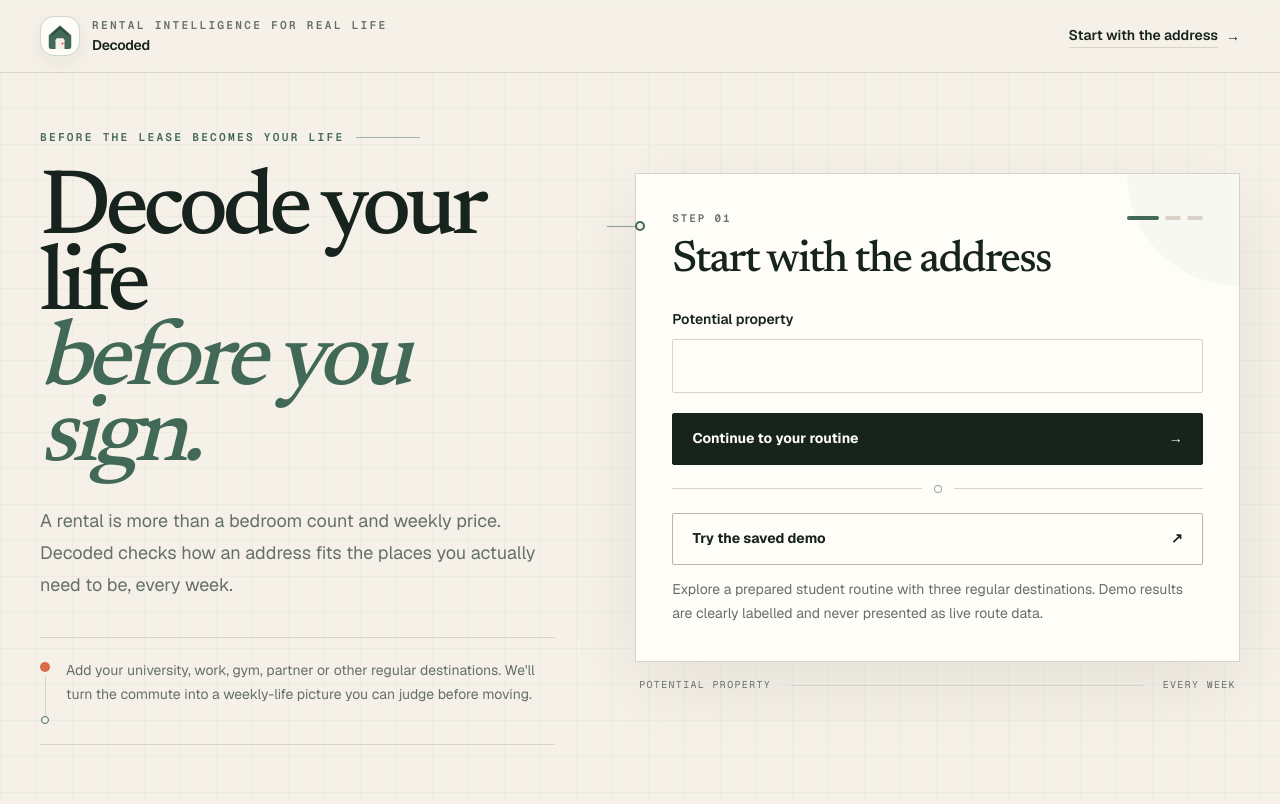
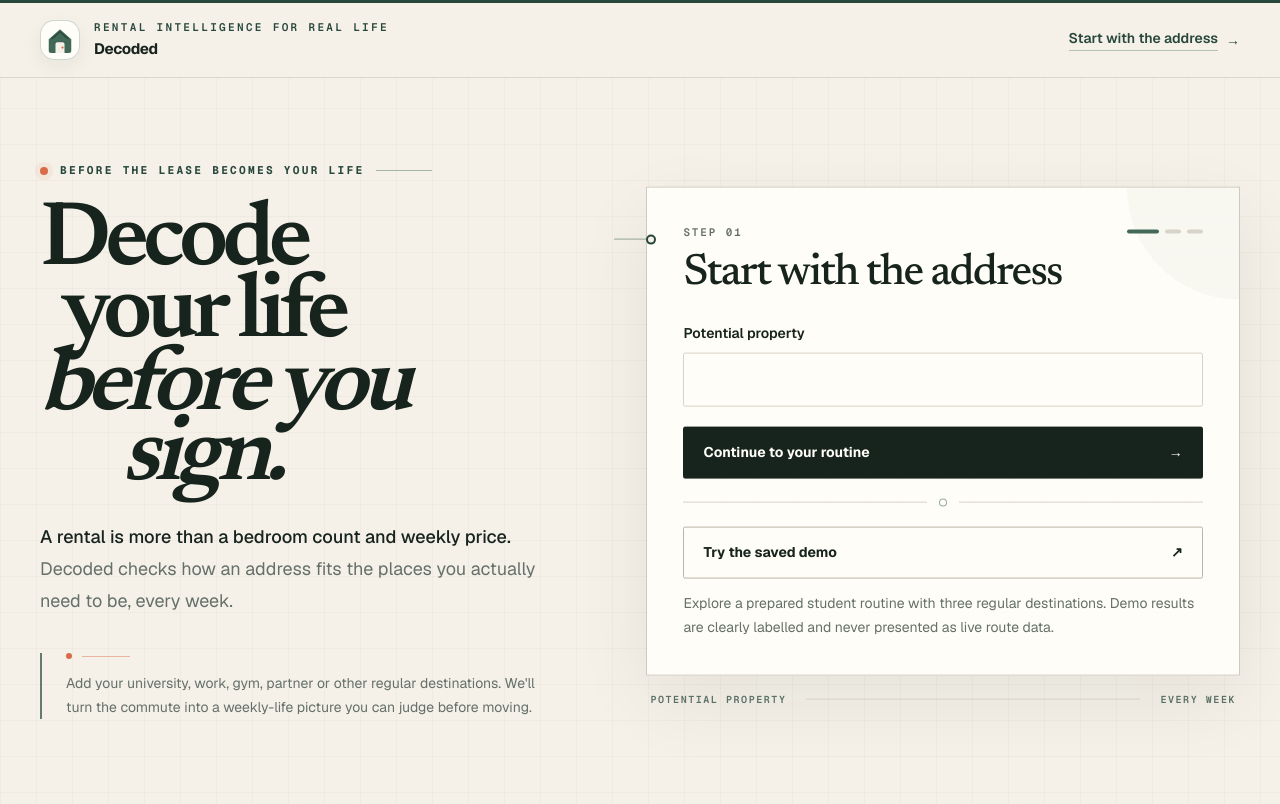
Before and after one commit to anshg15/Ansley, a Next.js app: page / in a window 1280 px wide. Built offline with nearby package versions, Linux system fonts and the light colour scheme.

Commit message:
style: sharpen emerald editorial hero

```diff
--- a/app/page.tsx
+++ b/app/page.tsx
@@ -21,9 +21,9 @@ function DecodedHouseMark({ className = "h-9 w-9" }: { className?: string }) {
 export default function Home() {
   return (
     <main className="min-h-screen text-ink">
-      <header className="border-b border-border/90 bg-parchment/92 backdrop-blur-sm">
-        <div className="mx-auto flex h-[4.5rem] w-full max-w-7xl items-center justify-between px-5 sm:px-8 lg:px-10">
-          <Link href="/" className="group flex items-center gap-3" aria-label="Decoded home">
+      <header className="border-b border-border/90 border-t-[3px] border-t-moss-deep bg-parchment/94 backdrop-blur-sm">
+        <div className="mx-auto flex h-[4.6rem] w-full max-w-7xl items-center justify-between px-5 sm:px-8 lg:px-10">
+          <Link href="/" className="group flex items-center gap-3.5" aria-label="Decoded home">
             <span
               aria-hidden="true"
               className="grid h-10 w-10 shrink-0 place-items-center overflow-hidden rounded-[0.9rem] border border-moss/25 bg-paper shadow-[0_7px_20px_rgba(23,35,29,0.06)] transition-[transform,box-shadow,border-color] duration-200 group-hover:-translate-y-0.5 group-hover:border-moss/45 group-hover:shadow-[0_10px_24px_rgba(23,35,29,0.09)]"
@@ -31,10 +31,10 @@ export default function Home() {
               <DecodedHouseMark className="h-9 w-9" />
             </span>
             <span>
-              <span className="block font-mono text-[0.7rem] font-semibold uppercase tracking-[0.2em] text-muted-ink">
+              <span className="block font-mono text-[0.69rem] font-semibold uppercase tracking-[0.21em] text-moss-deep">
                 Rental intelligence for real life
               </span>
-              <span className="mt-0.5 block text-sm font-semibold tracking-[-0.02em] transition-colors group-hover:text-moss">
+              <span className="mt-0.5 block text-[0.95rem] font-bold tracking-[-0.025em] transition-colors group-hover:text-moss">
                 Decoded
               </span>
             </span>
@@ -42,9 +42,9 @@ export default function Home() {
 
           <a
             href="#analyse"
-            className="group hidden items-center gap-2 text-sm font-semibold md:flex"
+            className="group hidden items-center gap-2 text-sm font-semibold text-moss-deep md:flex"
           >
-            <span className="border-b border-border pb-0.5 transition-colors group-hover:border-moss">
+            <span className="border-b border-moss/35 pb-0.5 transition-colors group-hover:border-moss-deep">
               Start with the address
             </span>
             <span aria-hidden="true" className="transition-transform group-hover:translate-x-0.5">→</span>
@@ -54,34 +54,36 @@ export default function Home() {
 
       <section
         id="analyse"
-        className="mx-auto grid w-full max-w-7xl gap-10 px-5 py-10 sm:px-8 sm:py-12 lg:min-h-[calc(100svh-4.5rem)] lg:grid-cols-[0.92fr_1.08fr] lg:items-center lg:gap-14 lg:px-10 lg:py-10 xl:gap-20"
+        className="mx-auto grid w-full max-w-7xl gap-11 px-5 py-9 sm:px-8 sm:py-11 lg:min-h-[calc(100svh-4.6rem)] lg:grid-cols-[0.94fr_1.06fr] lg:items-center lg:gap-16 lg:px-10 lg:py-9 xl:gap-20"
       >
-        <div className="relative">
+        <div className="relative lg:pr-2">
           <div className="mb-6 flex items-center gap-3 sm:mb-7">
-            <span className="font-mono text-[0.7rem] font-semibold uppercase tracking-[0.2em] text-moss">
+            <span className="h-2 w-2 rounded-full bg-transit-coral shadow-[0_0_0_5px_rgba(217,107,72,0.08)]" aria-hidden="true" />
+            <span className="font-mono text-[0.7rem] font-bold uppercase tracking-[0.2em] text-moss-deep">
               Before the lease becomes your life
             </span>
-            <span className="h-px w-12 bg-moss/45 sm:w-16" aria-hidden="true" />
+            <span className="hidden h-px w-14 bg-moss/45 sm:block" aria-hidden="true" />
           </div>
 
-          <h1 className="font-editorial max-w-3xl text-[clamp(4rem,7.2vw,7.2rem)] font-medium leading-[0.82] tracking-[-0.06em]">
-            Decode your life
-            <span className="block italic text-moss">before you sign.</span>
+          <h1 className="font-editorial hero-heading max-w-[7.2ch] text-[clamp(4rem,7.1vw,7.15rem)] font-semibold leading-[0.79] tracking-[-0.065em]">
+            <span className="block text-emerald-deep">Decode</span>
+            <span className="ml-[0.23em] block text-emerald-mid">your life</span>
+            <span className="hero-gradient mt-[0.02em] block italic">before you</span>
+            <span className="hero-gradient -mt-[0.03em] block italic sm:ml-[0.9em]">sign.</span>
           </h1>
 
-          <p className="mt-7 max-w-2xl text-base leading-7 text-muted-ink sm:text-lg sm:leading-8 lg:max-w-xl">
-            A rental is more than a bedroom count and weekly price. Decoded
-            checks how an address fits the places you actually need to be,
+          <p className="mt-7 max-w-[36rem] text-base leading-7 text-muted-ink sm:text-lg sm:leading-8">
+            <span className="font-medium text-ink">A rental is more than a bedroom count and weekly price.</span>{" "}
+            Decoded checks how an address fits the places you actually need to be,
             every week.
           </p>
 
-          <div className="mt-8 grid max-w-xl grid-cols-[auto_1fr] gap-4 border-y border-border py-5 sm:mt-9">
-            <div className="pt-1" aria-hidden="true">
-              <span className="block h-2.5 w-2.5 rounded-full bg-transit-coral" />
-              <span className="mx-auto mt-1 block h-10 w-px bg-border" />
-              <span className="mx-auto block h-2 w-2 rounded-full border border-moss bg-parchment" />
+          <div className="mt-8 max-w-[36rem] border-l-2 border-moss-deep/70 pl-5 sm:mt-9 sm:pl-6">
+            <div className="mb-3 flex items-center gap-2.5" aria-hidden="true">
+              <span className="h-1.5 w-1.5 rounded-full bg-transit-coral" />
+              <span className="h-px w-12 bg-transit-coral/45" />
             </div>
-            <p className="max-w-lg text-sm leading-6 text-muted-ink">
+            <p className="text-sm leading-6 text-muted-ink">
               Add your university, work, gym, partner or other regular
               destinations. We&apos;ll turn the commute into a weekly-life
               picture you can judge before moving.
@@ -89,17 +91,17 @@ export default function Home() {
           </div>
         </div>
 
-        <div className="relative lg:translate-y-[-0.25rem]">
-          <div className="pointer-events-none absolute -left-7 top-12 hidden items-center lg:flex" aria-hidden="true">
-            <span className="h-px w-7 bg-moss/60" />
-            <span className="h-2.5 w-2.5 rounded-full border-2 border-moss bg-parchment" />
+        <div className="relative lg:translate-y-[0.35rem]">
+          <div className="pointer-events-none absolute -left-8 top-12 hidden items-center lg:flex" aria-hidden="true">
+            <span className="h-px w-8 bg-moss/55" />
+            <span className="h-2.5 w-2.5 rounded-full border-2 border-moss-deep bg-parchment" />
           </div>
 
-          <div className="surface-paper overflow-hidden border border-border bg-paper/96 ring-1 ring-ink/[0.015]">
+          <div className="analysis-shell surface-paper overflow-hidden border border-border-strong/70 bg-paper/97">
             <OnboardingFlow />
           </div>
 
-          <div className="mt-4 flex items-center justify-between gap-5 px-1 font-mono text-[0.62rem] uppercase tracking-[0.14em] text-muted-ink">
+          <div className="mt-4 flex items-center justify-between gap-5 px-1 font-mono text-[0.63rem] font-semibold uppercase tracking-[0.15em] text-moss-deep/75">
             <span>Potential property</span>
             <span className="h-px flex-1 bg-border" aria-hidden="true" />
             <span>Every week</span>
```
